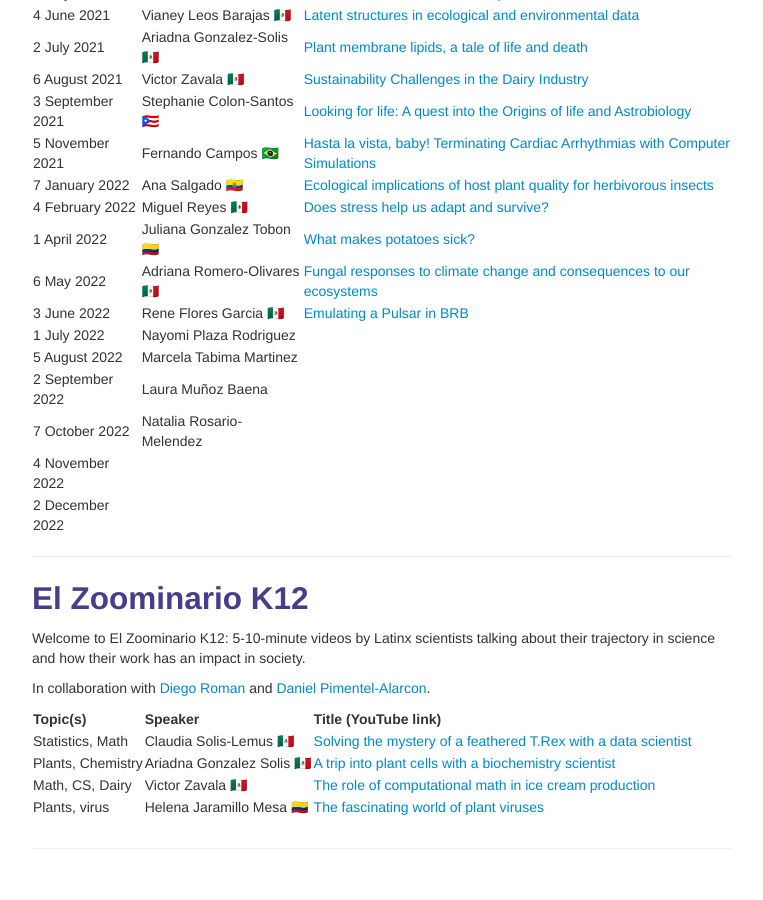
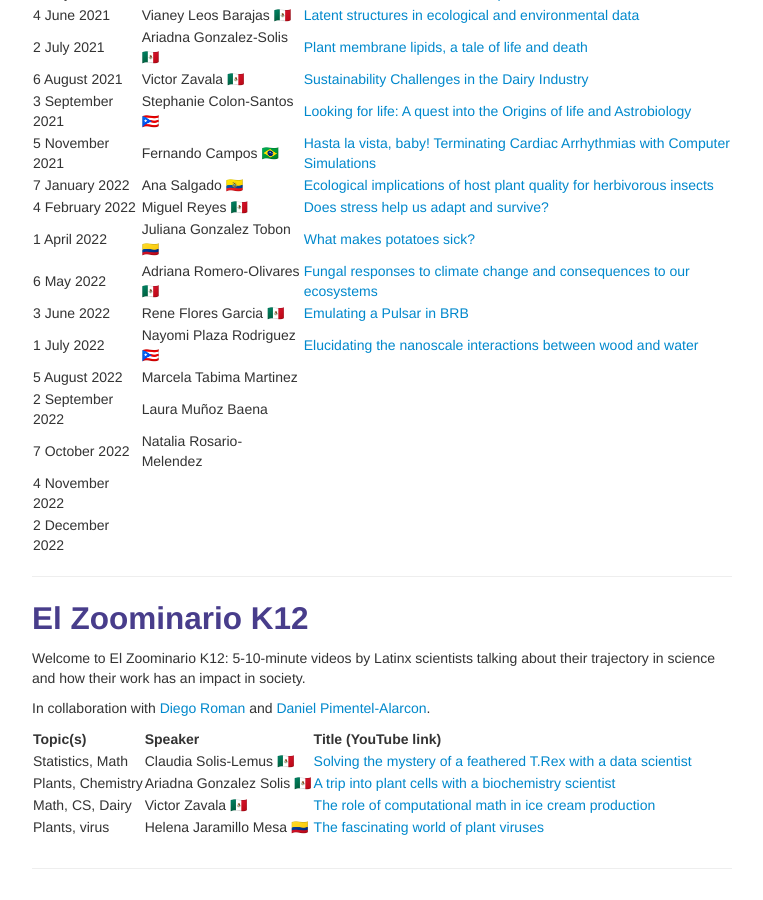
Before and after one commit to solislemuslab/solislemuslab.github.io, a Jekyll site: the page built from pages/talks.md, in a window 1280 px wide and 900 px high, scrolled down 4163 px. Shown: the whole window, without its empty margins (258-1021 px from the left). Built offline with Jekyll 4.4.1, drawn with Linux system fonts in a browser that asks for light colours.

Commit message:
el zoominario julio

```diff
--- a/pages/talks.md
+++ b/pages/talks.md
@@ -280,7 +280,7 @@ Great! Please fill out [this google form](https://forms.gle/1kpZE1XrKe9YS9cHA)
 | 1 April 2022 | Juliana Gonzalez Tobon 🇨🇴 | [What makes potatoes sick?](https://youtu.be/shf6BoJdgnM) |
 | 6 May 2022 | Adriana Romero-Olivares 🇲🇽 | [Fungal responses to climate change and consequences to our ecosystems](https://youtu.be/qA8V0M4T6Sc) |
 | 3 June 2022 | Rene Flores Garcia 🇲🇽 | [Emulating a Pulsar in BRB](https://youtu.be/wc1Yr5N_jA0) |
-| 1 July 2022 | Nayomi Plaza Rodriguez | |
+| 1 July 2022 | Nayomi Plaza Rodriguez 🇵🇷 | [Elucidating the nanoscale interactions between wood and water](https://youtu.be/4UhqhPHb0z8) |
 | 5 August 2022 | Marcela Tabima Martinez | |
 | 2 September 2022 | Laura Muñoz Baena | |
 | 7 October 2022 | Natalia Rosario-Melendez | |
```
